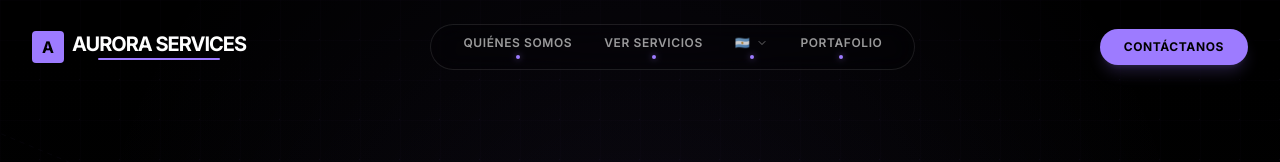
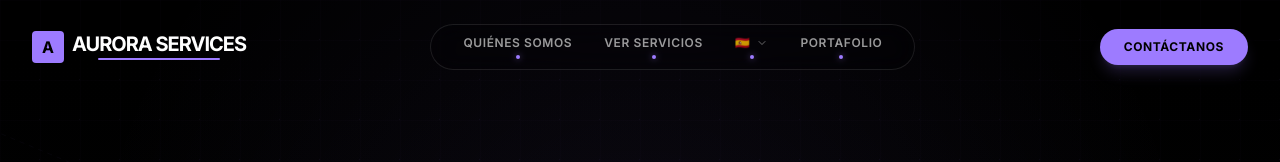
Before and after one commit to auroraserviceem-lab/STABILITY.IA, a React (Vite) app: page / in a window 1280 px wide. Shown: the top 162 px of the page. Built offline with nearby package versions, Linux system fonts and the light colour scheme.

Commit message:
feat(ui): update Spanish language flag icon
Change the Argentina flag (🇦🇷) to the Spain flag (🇪🇸) for the Spanish language selector to more accurately represent the locale.

```diff
--- a/src/App.tsx
+++ b/src/App.tsx
@@ -205,7 +205,7 @@ export default function App() {
               onClick={() => setIsLangMenuOpen(!isLangMenuOpen)}
               className="flex items-center gap-1.5 text-white/80 group-hover:text-white transition-all text-xs font-bold tracking-wider uppercase focus:outline-none cursor-pointer"
             >
-              <span>{selectedLang === "es" ? "🇦🇷" : "🇺🇸"}</span>
+              <span>{selectedLang === "es" ? "🇪🇸" : "🇺🇸"}</span>
               <ChevronDown className={`w-3 h-3 transition-transform duration-300 ${isLangMenuOpen ? 'rotate-180 text-[#9D7BFF]' : 'text-white/40'}`} />
             </button>
             <span className="w-1 h-1 rounded-full bg-[#9D7BFF] group-hover:bg-[#B49BFF] group-hover:scale-150 transition-all duration-300 shadow-[0_0_6px_rgba(157,123,255,0.6)]" />
@@ -228,7 +228,7 @@ export default function App() {
                       }}
                       className={`flex items-center gap-2 px-2.5 py-1.5 rounded-lg text-xs font-medium w-full text-left transition-all ${selectedLang === 'es' ? 'bg-[#9D7BFF]/20 text-[#9D7BFF] font-bold' : 'text-white/60 hover:bg-white/5 hover:text-white'}`}
                     >
-                      <span className="text-sm">🇦🇷</span>
+                      <span className="text-sm">🇪🇸</span>
                       <span>Español</span>
                     </button>
                     <button
```
